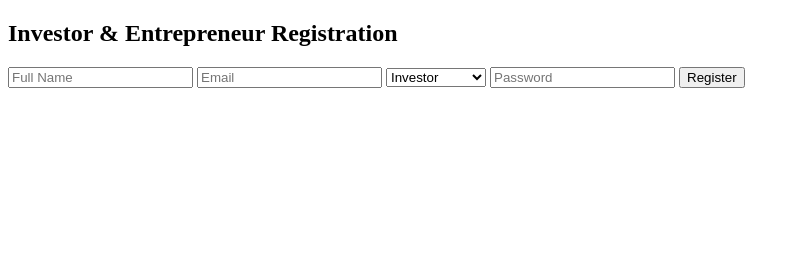
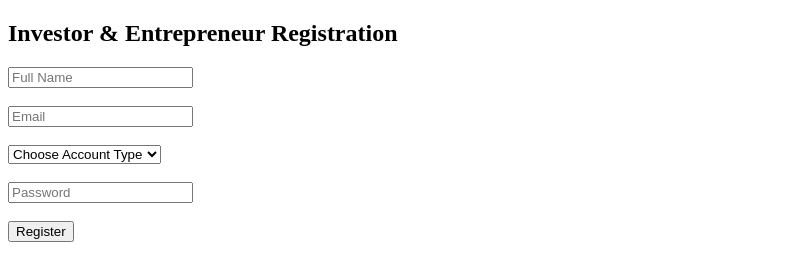
Before and after one commit to zackfinancetz-ai/Zackfinance-platform, a plain HTML site: page registration.html in a window 1280 px wide. Shown: the whole page, without its empty margins (0-800 px from the left). Drawn offline with Linux system fonts and the light colour scheme.

Commit message:
Add files via upload

```diff
--- a/registration.html
+++ b/registration.html
@@ -1,15 +1,21 @@
 <!DOCTYPE html>
 <html>
+<head><title>Registration</title></head>
 <body>
 <h2>Investor & Entrepreneur Registration</h2>
 <form>
-<input type='text' placeholder='Full Name'>
-<input type='email' placeholder='Email'>
-<select>
-<option>Investor</option>
-<option>Entrepreneur</option>
+<input type='text' placeholder='Full Name' required>
+<br><br>
+<input type='email' placeholder='Email' required>
+<br><br>
+<select required>
+<option value=''>Choose Account Type</option>
+<option value='Investor'>Investor</option>
+<option value='Entrepreneur'>Entrepreneur</option>
 </select>
-<input type='password' placeholder='Password'>
+<br><br>
+<input type='password' placeholder='Password' required>
+<br><br>
 <button>Register</button>
 </form>
 </body>
```
